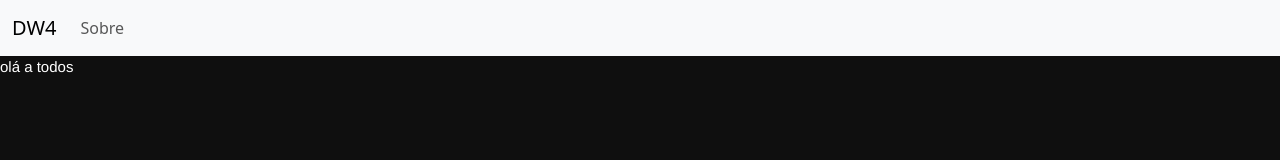
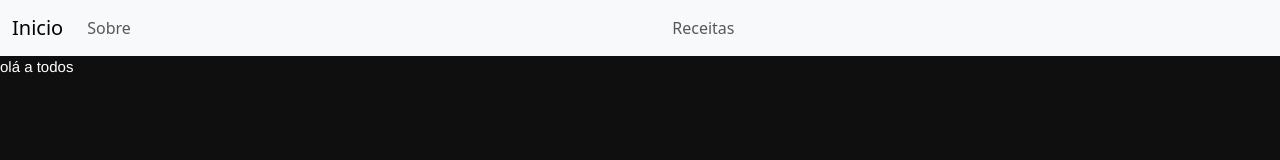
Before and after one commit to Brunopygit/Brunopygit.github.io, a SvelteKit app: page / in a window 1280 px wide. Shown: the top 160 px of the page. Built offline with nearby package versions, Linux system fonts and the light colour scheme.

Commit message:
hmmmmmmmmm

```diff
--- a/src/routes/+layout.svelte
+++ b/src/routes/+layout.svelte
@@ -4,7 +4,7 @@
 
 <nav class="navbar navbar-expand-sm bg-body-tertiary">
     <div class="container-fluid">
-        <a class="navbar-brand" href="/#">DW4</a>
+        <a class="navbar-brand" href="/#">Inicio</a>
         <button
             class="navbar-toggler"
             type="button"
@@ -23,6 +23,13 @@
                 </li>
             </ul>
         </div>
+        <div class="collapse navbar-collapse" id="navbarSupportedContent">
+            <ul class="navbar-nav">
+                <li class="nav-item">
+                    <a class="nav-link" href="/receitas">Receitas</a>
+                </li>
+            </ul>
+        </div>
     </div>
 </nav>
 
```
Also changed, not shown: 1 other file (tests, documents, lock files or other folders).
